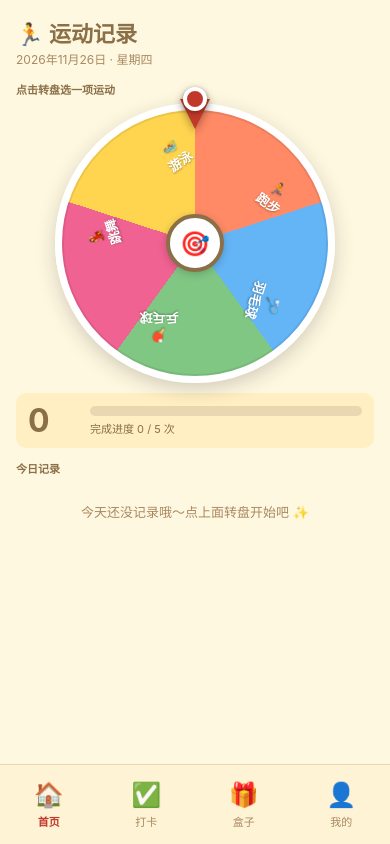
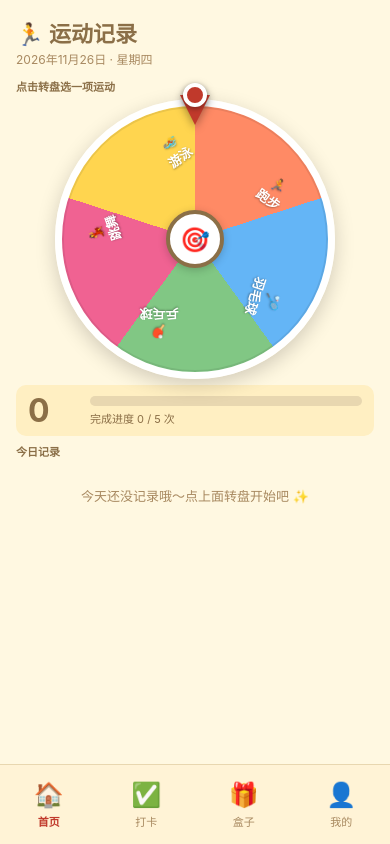
Before and after one commit to xiexieof-ship-it/spinmove, a plain HTML site: page index.html in a window 390 px wide. Drawn offline with Linux system fonts and the light colour scheme.

Commit message:
fix: JS-computed wheel size for exact one-screen fit on any phone, 100dvh viewport

```diff
--- a/index.html
+++ b/index.html
@@ -23,7 +23,7 @@
     .phone-frame {
       width: 100%;
       max-width: 480px;
-      min-height: 100vh;
+      height: 100dvh;          /* ← 动态视口高度，iOS Safari 正确 */
       background: #FFF8E1;
       margin: 0 auto;
       position: relative;
@@ -34,8 +34,8 @@
       .phone-frame {
         width: 375px;
         max-width: 375px;
+        height: 812px;
         min-height: 812px;
-        height: 812px;
         margin: 20px auto;
         border: 2px solid #333;
         border-radius: 24px;
@@ -92,23 +92,19 @@
     /* ============== 首页：一屏固定 ============== */
     #page-home .body {
       display: flex; flex-direction: column;
-      overflow: hidden;  /* 首页不滚动，全部塞一屏 */
+      overflow: hidden;
       padding-bottom: 4px;
     }
-    #page-home .section-title { flex-shrink: 0; margin: 6px 16px 2px; font-size: 11px; }
-    #page-home .counter-box { flex-shrink: 0; margin: 6px 16px; padding: 8px 12px; }
-    #page-home #home-history { flex-shrink: 0; margin: 0 16px; max-height: 60px; overflow: hidden; font-size: 12px; }
+    #page-home .section-title { flex-shrink: 0; margin: 4px 16px 2px; font-size: 11px; line-height: 16px; }
+    #page-home .counter-box { flex-shrink: 0; margin: 4px 16px; padding: 6px 12px; }
+    #page-home #home-history { flex-shrink: 0; margin: 0 16px; max-height: 48px; overflow: hidden; font-size: 11px; }
     #page-home .bottom-pad { display: none; }
 
-    /* 转盘：自适应大小（最大 280px，小屏自动缩小） */
+    /* 转盘：由 JS 计算实际尺寸，CSS 只设上限 */
     .wheel-wrap {
-      position: relative; margin: 4px auto;
-      width: 280px; height: 280px;
-      /* 小屏自动缩小 */
-      max-width: min(280px, calc(100vw - 32px));
-      max-height: min(280px, calc(100vw - 32px));
-      flex: 1 1 auto;
-      min-height: 160px;
+      position: relative; margin: 2px auto;
+      width: 200px; height: 200px;  /* 默认值，JS 会覆盖 */
+      max-width: 280px; max-height: 280px;
     }
     .wheel {
       width: 100%; height: 100%;
@@ -605,6 +601,7 @@ function show(target) {
   if (target === 'page-box') { setTimeout(() => { renderBoxRewards(); shuffleRewards(); }, 30); }
   if (target === 'page-checkin') { renderCheckin(); }
   if (target === 'page-me') { renderMePage(); renderSportsEdit(); renderRewardsEdit(); }
+  if (target === 'page-home') { setTimeout(updateWheelSize, 30); }
 }
 
 /* =============================================
@@ -661,16 +658,33 @@ function resetWheel() {
   currentSelected = -1;
 }
 
-// 根据实际 wheel-wrap 尺寸计算 label 的 translate 偏移
+// 根据首页 body 可用高度，精确计算转盘尺寸（保证一屏装下）
 function updateWheelSize() {
   const ww = document.querySelector('.wheel-wrap');
   if (!ww) return;
+
+  // 只在首页做精确计算（其他页面不需要）
+  const home = document.getElementById('page-home');
+  if (home && !home.classList.contains('hidden')) {
+    const body = home.querySelector('.body');
+    // body 总高度
+    const bodyH = body.clientHeight;
+    // 减去 section-title、counter-box、home-history、margin 等
+    const title = home.querySelector('.section-title');
+    const counter = home.querySelector('.counter-box');
+    const hist = home.querySelector('#home-history');
+    const fixedH = (title?.offsetHeight || 0) + (counter?.offsetHeight || 0) + (hist?.offsetHeight || 0) + 16;
+    const avail = bodyH - fixedH;
+    const maxByWidth = Math.min(body.clientWidth - 32, 280);
+    const size = Math.max(120, Math.min(avail, maxByWidth, 280));
+    ww.style.width = size + 'px';
+    ww.style.height = size + 'px';
+  }
+
+  // 根据 wheel-wrap 尺寸计算 label 的 translate 偏移
   const size = ww.clientWidth;
   const radius = size / 2;
-  const labelOffset = Math.round(radius * 0.72);  // label 放在半径 72% 处
-  ww.style.setProperty('--label-offset', labelOffset + 'px');
-
-  // 更新每个 label 的 transform：rotate + translate
+  const labelOffset = Math.round(radius * 0.72);
   const degStep = 360 / sports.length;
   document.querySelectorAll('.wheel-label').forEach(el => {
     const i = parseInt(el.dataset.index);
```
